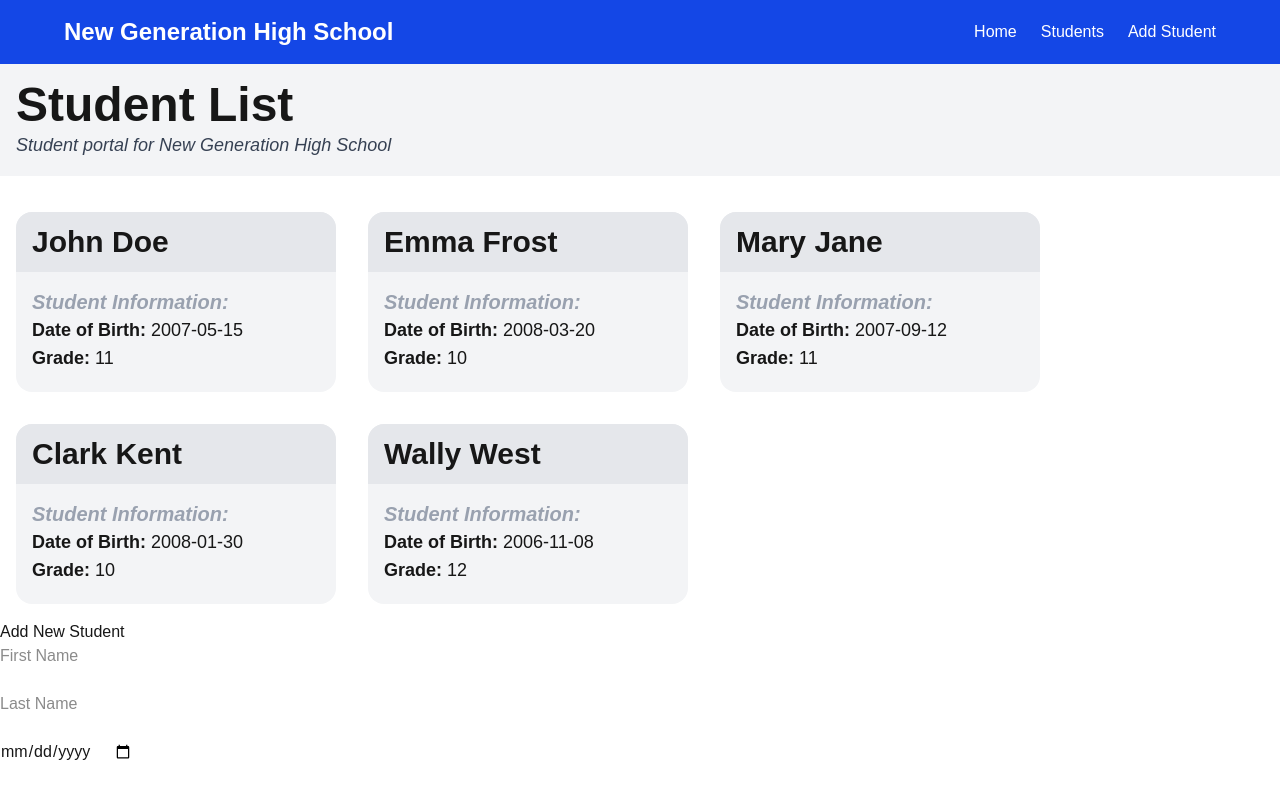
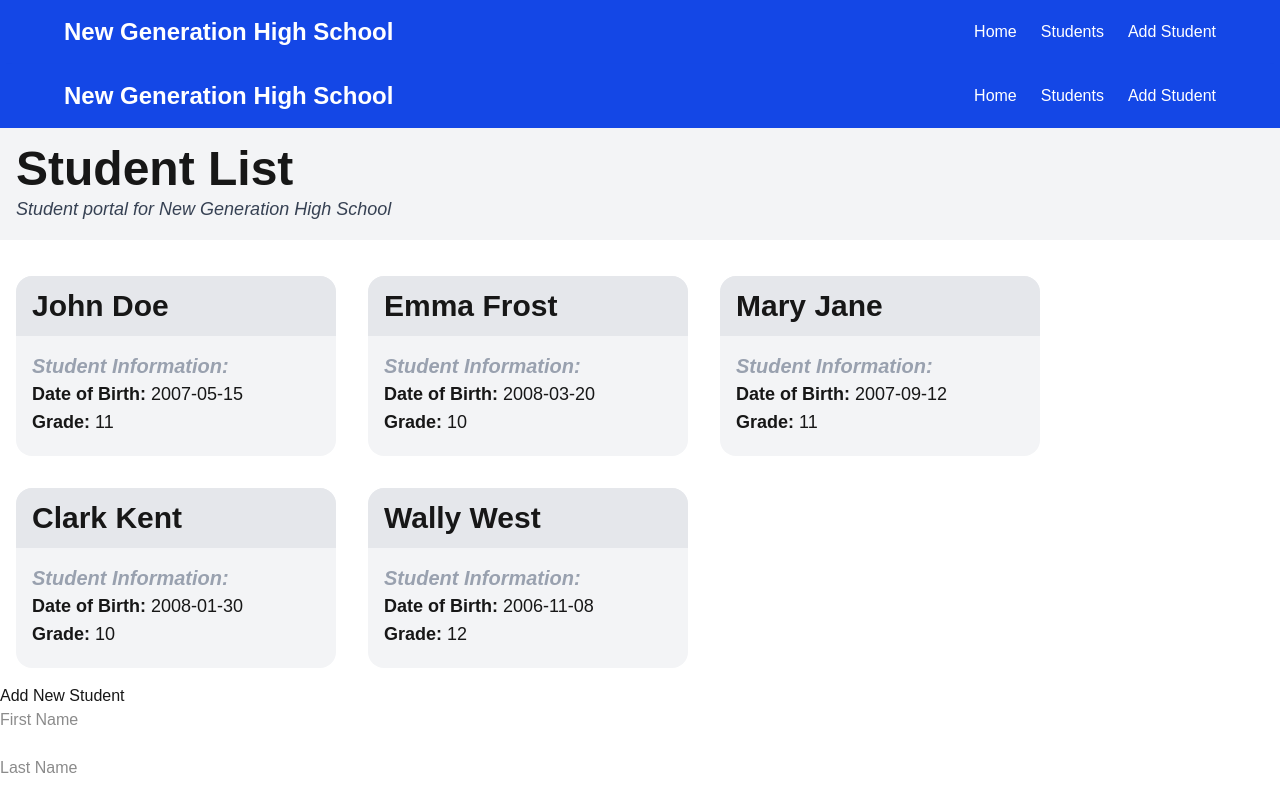
Before and after one commit to AnLuu225/webdev_2_300_group_7_assignment_2, a Next.js app: page / in a window 1280 px wide. Shown: the top 791 px of the page. Built offline with nearby package versions, Linux system fonts and the light colour scheme.

Commit message:
Update layout.tsx

```diff
--- a/app/layout.tsx
+++ b/app/layout.tsx
@@ -17,7 +17,11 @@
     <html
       lang="en"
     >
-      <body className="min-h-full flex flex-col">{children}</body>
+      <body className="min-h-screen flex flex-col">
+  <Navbar />
+  {children}
+  <Footer />
+</body>
     </html>
   );
 }
```
